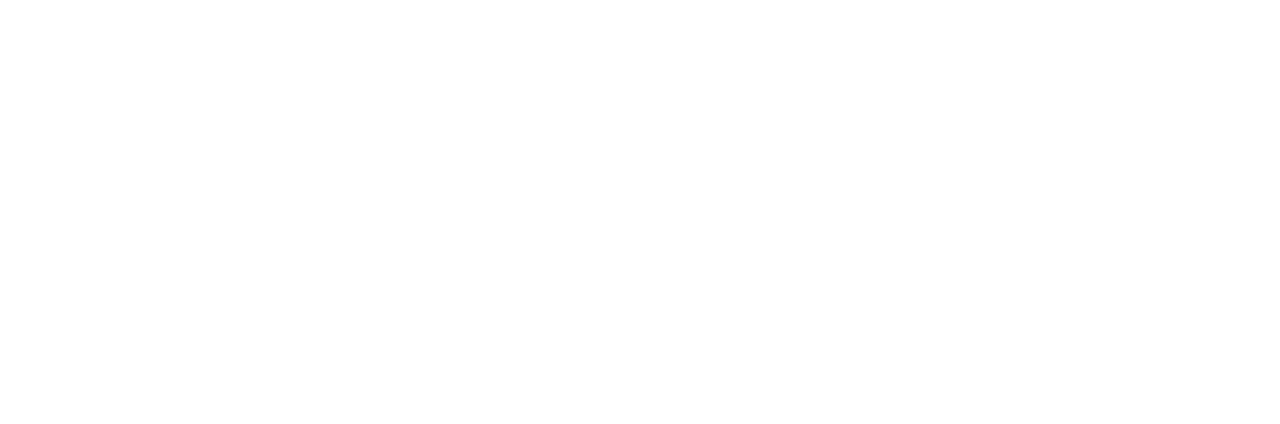
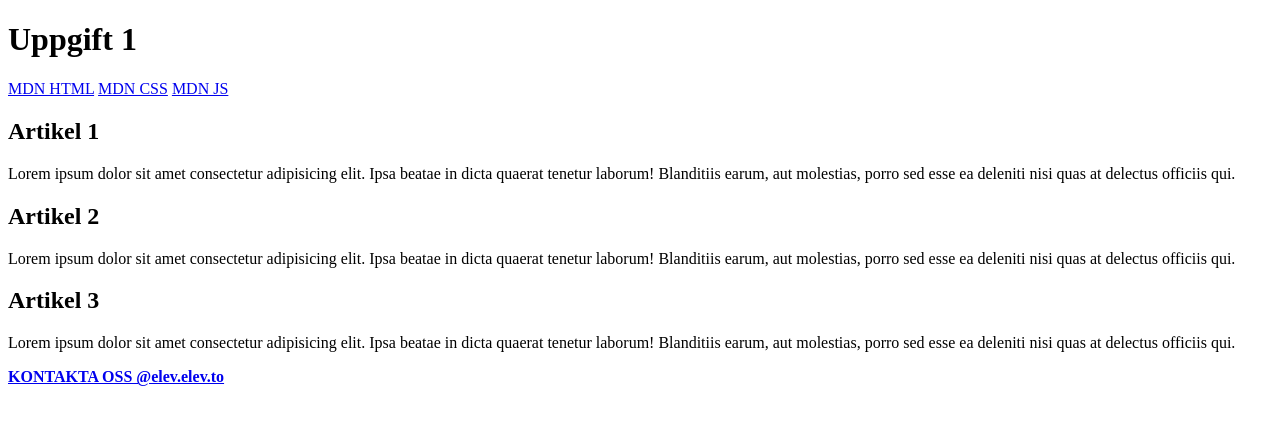
Before and after one commit to TE22A-John-Julius/RWDUppgift1, a plain HTML site: page index.html in a window 1280 px wide. Drawn offline with Linux system fonts and the light colour scheme.

Commit message:
HTML skriven

```diff
--- a/index.html
+++ b/index.html
@@ -4,8 +4,31 @@
     <meta charset="UTF-8">
     <meta name="viewport" content="width=device-width, initial-scale=1.0">
     <title>UppgiftRWD</title>
+    <link rel="stylesheet" href="style.css">
 </head>
 <body>
-
+    <header><h1>Uppgift 1</h1></header>
+    <nav>
+        <a href="https://www.tiktok.com/@hyperboards">MDN HTML</a>
+        <a href="https://www.tiktok.com/@hyperboards">MDN CSS</a>
+        <a href="https://www.tiktok.com/@hyperboards">MDN JS</a>
+    </nav>
+    <main>
+        <article>
+            <h2> Artikel 1</h2>
+            <p>Lorem ipsum dolor sit amet consectetur adipisicing elit. Ipsa beatae in dicta quaerat tenetur laborum! Blanditiis earum, aut molestias, porro sed esse ea deleniti nisi quas at delectus officiis qui.</p>
+        </article>
+        <article>
+            <h2> Artikel 2</h2>
+            <p>Lorem ipsum dolor sit amet consectetur adipisicing elit. Ipsa beatae in dicta quaerat tenetur laborum! Blanditiis earum, aut molestias, porro sed esse ea deleniti nisi quas at delectus officiis qui.</p>
+        </article>
+        <article>
+            <h2> Artikel 3</h2>
+            <p>Lorem ipsum dolor sit amet consectetur adipisicing elit. Ipsa beatae in dicta quaerat tenetur laborum! Blanditiis earum, aut molestias, porro sed esse ea deleniti nisi quas at delectus officiis qui.</p>
+        </article>
+    </main>
+    <footer>
+        <a class ="fot" href="mailto:elev@elev.com"><b>KONTAKTA OSS @elev.elev.to</b></a>
+    </footer>
 </body>
 </html>
```
